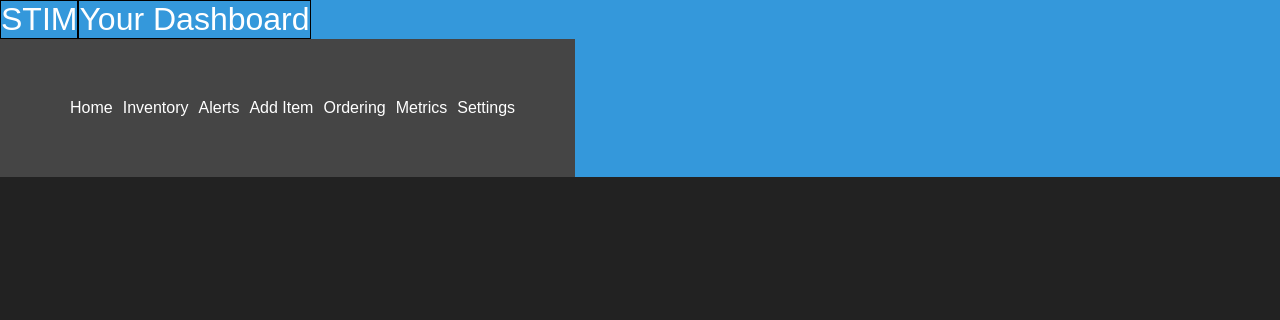
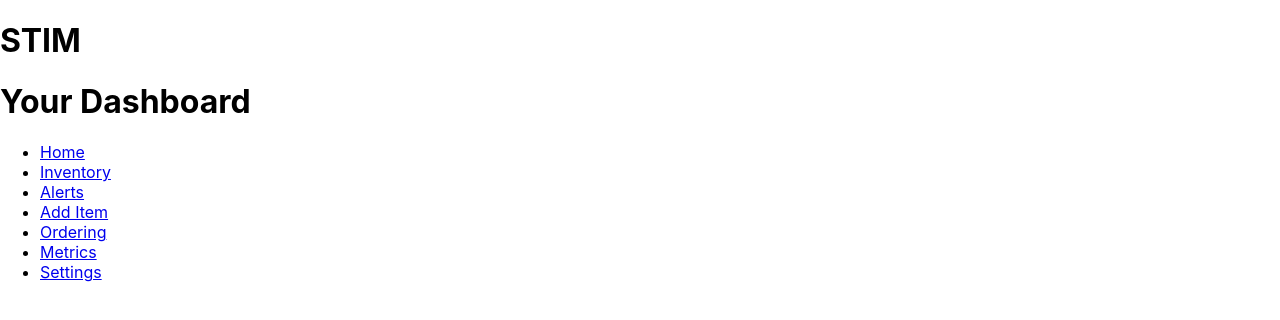
Before and after one commit to nalvarez508/team23-frontend, a React (Create React App) app: page / in a window 1280 px wide. Shown: the top 320 px of the page. Built offline with nearby package versions, Linux system fonts and the light colour scheme.

Commit message:
Edited Style

```diff
--- a/src/App.css
+++ b/src/App.css
@@ -36,82 +36,3 @@
     transform: rotate(360deg);
   }
 }
-
-header{
-  margin: 0;
-  background: #222;
-  font-family: 'Work Sans', sans-serif;
-  font-weight: 300;
-}
-
-body{
-  margin: 0;
-  background: #222;
-  font-family: 'Work Sans', sans-serif;
-  font-weight: 300;
-}
-h1{
-  margin: 0;
-  background-color: #3498DB;
-  font-family: 'Work Sans', sans-serif;
-  font-weight: 300;
-  color: white;
-  float:left;
-  border-style: solid;
-  border-width: 1px;
-  border-left-width: 1px;
-  border-color: black;
-
-}
-h2{
-  margin: 0;
-  background-color: #3498DB;
-  color: white;
-  float:left;
-}
-aside{
-  margin: 0;
-  background: #222;
-  float: left;
-}
-
-.container{
-  width: 80%;
-  margin: 0 auto;
-}
-
-header{
-  background: #3498DB;
-}
-
-header::after {
-  content: '';
-  display: table;
-  clear: both;
-  color: #3498DB;
-}
-
-nav{
-  background-color: #454545;
-  float: left;
-}
-
-nav ul{
-  margin: 20px;
-  padding: 40px;
-}
-
-nav li{
-  display: inline-block;
-  text-align: left;
-  margin-left: 10px;
-}
-
-nav a{
-  color: white;
-  text-decoration: none;
-}
-
-nav a:hover{
-  background-color: #F8F9F9;
-}
```
